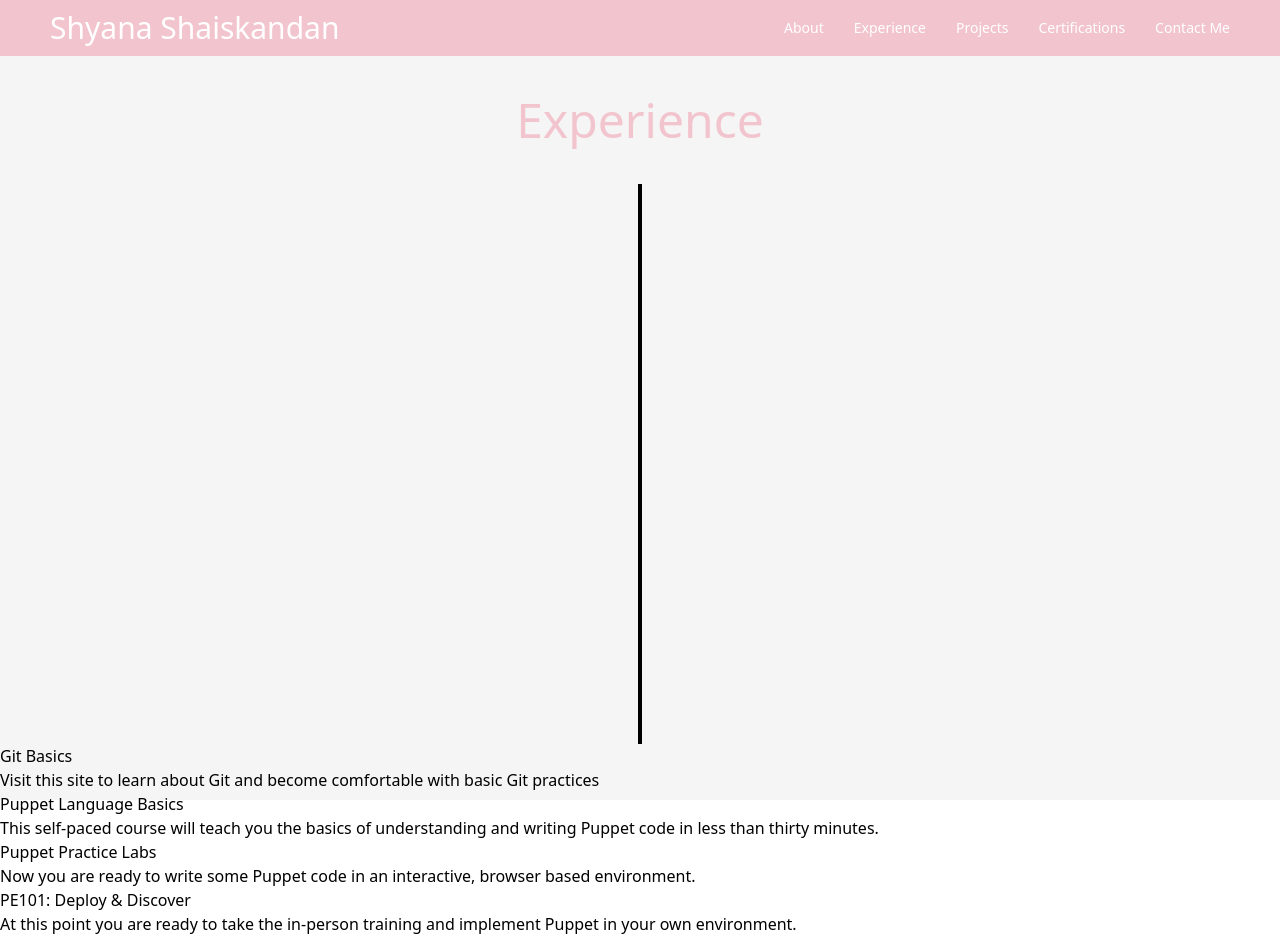
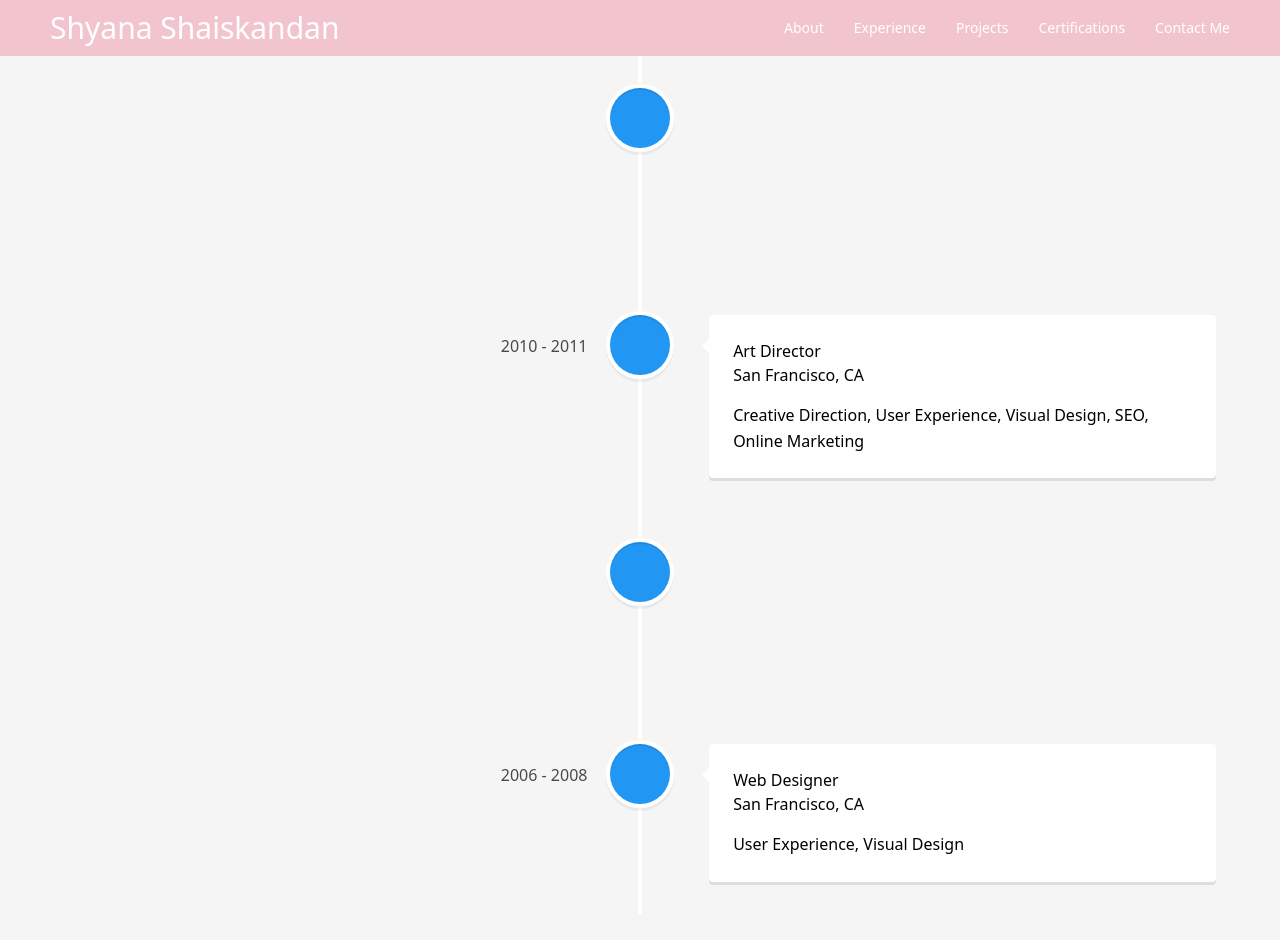
Before and after one commit to shyanashaiskandan/shyana-portfolio, a Next.js app: page /experience in a window 1280 px wide. Shown: the top 940 px of the page. After the commit the page ends 914 px from the top, so only its background shows below. Built offline with nearby package versions, Linux system fonts and the light colour scheme.

Commit message:
timeline outline

```diff
--- a/src/app/experience/components/Timeline.tsx
+++ /dev/null
@@ -1,11 +0,0 @@
-import React from 'react'
-
-const Timeline = () => {
-  return (
-    <div className="pt-20 w-[0.25%] h-[70%] bg-black m-auto">
-
-    </div>
-  )
-}
-
-export default Timeline
--- a/src/app/experience/page.tsx
+++ b/src/app/experience/page.tsx
@@ -1,53 +1,68 @@
+"use client"
 import React from 'react'
-import Timeline from './components/Timeline'
+// import Timeline from './components/Timeline'
+// import BMO1 from './components/BMO1'
+import { VerticalTimeline, VerticalTimelineElement }  from 'react-vertical-timeline-component';
+import 'react-vertical-timeline-component/style.min.css';
+
+
 
 const experience = () => {
   return (
     <>
-<div className="p-10 font-quicksand text-pink text-5xl">
-  <h1><center>Experience</center></h1>
-</div>
-<Timeline />
-{/* <div className="timeline"> */}
-  <div className="container left">
-      <i className="fa fa-code-fork" aria-hidden="true"></i>
-    <div className="content">
-      <h2>Git Basics</h2>
-      <p>Visit <a href="https://learngitbranching.js.org/">this site</a> to learn about Git and become comfortable with basic Git practices</p>
-    </div>
-  </div>
-  <div className="container right">
-    <div className="content">
-      <h2>Puppet Language Basics</h2>
-      <p><a href="https://puppet.com/learning-training/kits/puppet-language-basics/">This self-paced course</a> will teach you the basics of understanding and writing Puppet code in less than thirty minutes.</p>
-    </div>
-  </div>
-    <div className="container left">
-    <div className="content">
-      <h2>Puppet Practice Labs</h2>
-      <p>Now you are ready to write some Puppet code in an <a href="https://learn.puppet.com/practicelabcatalog">interactive, browser based environment</a>.</p>
-    </div>
-  </div>
-    <div className="container right">
-    <div className="content">
-      <h2>PE101: Deploy & Discover</h2>
-      <p>At this point you are ready to take the in-person training and implement Puppet in your own environment.<p><i>Coming soon!</i></p></p>
-    </div>
-  </div>
-  <div className="container left">
-    <div className="content">
-      <h2>PE201: Design & Manage</h2>
-      <p>Already have Puppet implemented? Learn best practices for designing and managing your environment.</p><p><i>Coming soon!</i></p>
-    </div>
-  </div>
-    <div className="container right">
-    <div className="content">
-      <h2>Keep going!</h2>
-      <p>The journey never ends. <a href="http://learn.puppet.com">Here are some resources</a> to keep you on your learning path.</p>
-    </div>
-  </div>
-{/* </div> */}
-</>
+    <VerticalTimeline>
+  <VerticalTimelineElement visible={true}
+    className="vertical-timeline-element--work"
+    contentStyle={{ background: 'rgb(33, 150, 243)', color: '#fff' }}
+    contentArrowStyle={{ borderRight: '7px solid  rgb(33, 150, 243)' }}
+    date="2011 - present"
+    iconStyle={{ background: 'rgb(33, 150, 243)', color: '#fff' }}
+
+  >
+    <h3 className="vertical-timeline-element-title">Creative Director</h3>
+    <h4 className="vertical-timeline-element-subtitle">Miami, FL</h4>
+    <p>
+      Creative Direction, User Experience, Visual Design, Project Management, Team Leading
+    </p>
+  </VerticalTimelineElement>
+  <VerticalTimelineElement
+    className="vertical-timeline-element--work"
+    date="2010 - 2011"
+    iconStyle={{ background: 'rgb(33, 150, 243)', color: '#fff' }}
+
+  >
+    <h3 className="vertical-timeline-element-title">Art Director</h3>
+    <h4 className="vertical-timeline-element-subtitle">San Francisco, CA</h4>
+    <p>
+      Creative Direction, User Experience, Visual Design, SEO, Online Marketing
+    </p>
+  </VerticalTimelineElement>
+  <VerticalTimelineElement
+    className="vertical-timeline-element--work"
+    date="2008 - 2010"
+    iconStyle={{ background: 'rgb(33, 150, 243)', color: '#fff' }}
+
+  >
+    <h3 className="vertical-timeline-element-title">Web Designer</h3>
+    <h4 className="vertical-timeline-element-subtitle">Los Angeles, CA</h4>
+    <p>
+      User Experience, Visual Design
+    </p>
+  </VerticalTimelineElement>
+  <VerticalTimelineElement
+    className="vertical-timeline-element--work"
+    date="2006 - 2008"
+    iconStyle={{ background: 'rgb(33, 150, 243)', color: '#fff' }}
+
+  >
+    <h3 className="vertical-timeline-element-title">Web Designer</h3>
+    <h4 className="vertical-timeline-element-subtitle">San Francisco, CA</h4>
+    <p>
+      User Experience, Visual Design
+    </p>
+  </VerticalTimelineElement>
+</VerticalTimeline>
+    </>
   )
 }
 
--- a/src/app/experience/style.css
+++ /dev/null
@@ -1,134 +0,0 @@
-* {
-    box-sizing: border-box;
-  }
-
-  /* Set a background color */
-  body {
-    background-color: #ffd86e;
-    font-family: Helvetica, sans-serif;
-  }
-
-  /* The actual timeline (the vertical ruler) */
-  .timeline {
-    position: relative;
-    max-width: 1200px;
-    margin: 0 auto;
-  }
-
-  /* The actual timeline (the vertical ruler) */
-  .timeline::after {
-    content: '';
-    position: absolute;
-    width: 6px;
-    background-color: white;
-    top: 0;
-    bottom: 0;
-    left: 50%;
-    margin-left: -3px;
-  }
-
-  /* Container around content */
-  .container {
-    padding: 10px 50px;
-    position: relative;
-    background-color: inherit;
-    width: 50%;
-  }
-
-  /* The circles on the timeline */
-  .container::after {
-    content: '';
-    position: absolute;
-    width: 25px;
-    height: 25px;
-    right: -17px;
-    background-color: #61D4E8;
-    border: 4px solid #2DA1E7;
-    top: 15px;
-    border-radius: 50%;
-    z-index: 1;
-  }
-
-  /* Place the container to the left */
-  .left {
-    left: 0;
-  }
-
-  /* Place the container to the right */
-  .right {
-    left: 50%;
-  }
-
-  /* Add arrows to the left container (pointing right) */
-  .left::before {
-    content: " ";
-    height: 0;
-    position: absolute;
-    top: 22px;
-    width: 0;
-    z-index: 1;
-    right: 30px;
-    border: medium solid white;
-    border-width: 10px 0 10px 10px;
-    border-color: transparent transparent transparent white;
-  }
-
-  /* Add arrows to the right container (pointing left) */
-  .right::before {
-    content: " ";
-    height: 0;
-    position: absolute;
-    top: 22px;
-    width: 0;
-    z-index: 1;
-    left: 30px;
-    border: medium solid white;
-    border-width: 10px 10px 10px 0;
-    border-color: transparent white transparent transparent;
-  }
-
-  /* Fix the circle for containers on the right side */
-  .right::after {
-    left: -16px;
-  }
-
-  /* The actual content */
-  .content {
-    padding: 20px 30px;
-    background-color: white;
-    position: relative;
-    border-radius: 6px;
-   }
-
-  /* Media queries - Responsive timeline on screens less than 600px wide */
-  @media screen and (max-width: 600px) {
-  /* Place the timelime to the left */
-    .timeline::after {
-      left: 31px;
-    }
-
-  /* Full-width containers */
-    .container {
-      width: 100%;
-      padding-left: 70px;
-      padding-right: 25px;
-    }
-
-  /* Make sure that all arrows are pointing leftwards */
-    .container::before {
-      left: 60px;
-      border: medium solid white;
-      border-width: 10px 10px 10px 0;
-      border-color: transparent white transparent transparent;
-    }
-
-  /* Make sure all circles are at the same spot */
-    .left::after, .right::after {
-      left: 15px;
-    }
-
-  /* Make all right containers behave like the left ones */
-    .right {
-      left: 0%;
-    }
-  }
--- a/src/app/layout.tsx
+++ b/src/app/layout.tsx
@@ -18,8 +18,8 @@ export default function RootLayout({
 }>) {
   return (
     <html lang="en">
-      <body>
-        <div className="w-screen h-screen bg-grey">
+      <body className="bg-grey">
+        <div className="w-screen h-screen">
         <Navbar/>
         {children}
         </div>
```
